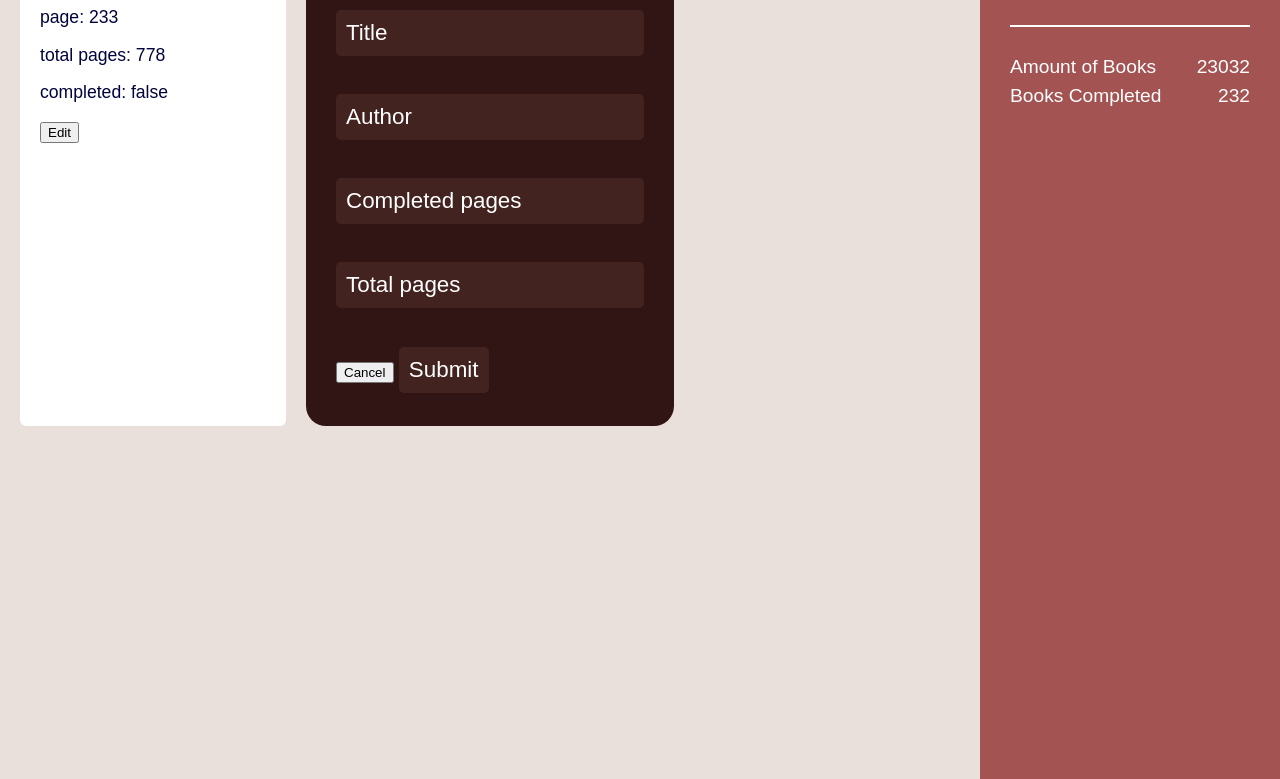
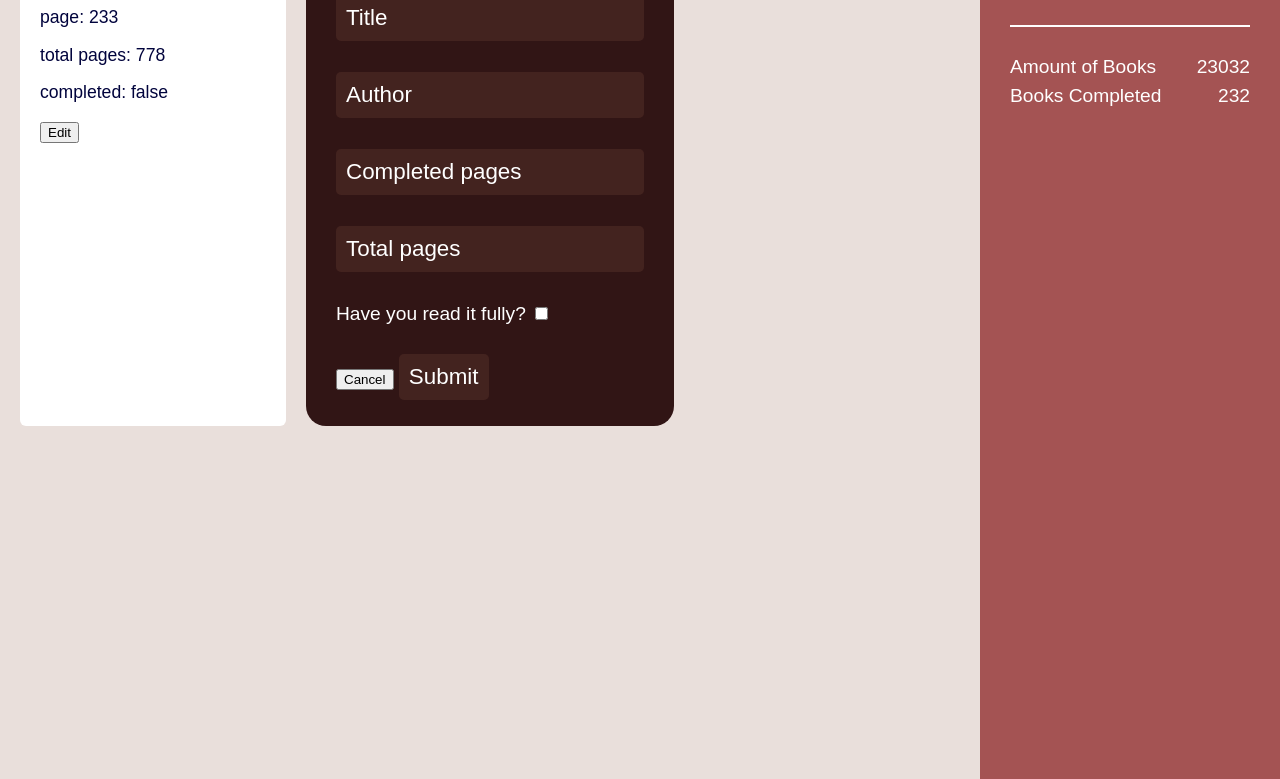
Before and after one commit to Kessius00/library, a plain HTML site: page index.html in a window 1280 px wide. Shown: the part 214-993 px from the top of the page. Drawn offline with Linux system fonts and the light colour scheme; a web font is replaced by a local one.

Commit message:
Add checkbox to form

```diff
--- a/index.html
+++ b/index.html
@@ -36,13 +36,17 @@
             <div class="newBookForm">
                 <form action="get" id="bookForm">
                     <h2>What book?</h2>
-                    <input type="text" placeholder="Title" id="title" required>
-                    <input type="text" placeholder="Author" id="author" required>
-                    <input type="number" name="completedPages" id="completedPages" max="99999999" placeholder="Completed pages" required>
-                    <input type="number" name="totPages" id="totPages" max="99999999" placeholder="Total pages" required>
-                <div>
+                    <input type="text" placeholder="Title" class="title" id="title" required>
+                    <input type="text" placeholder="Author" class="author" id="author" required>
+                    <input type="number" class="completed-pages" name="completedPages" id="completedPages" max="99999999" placeholder="Completed pages" required>
+                    <input type="number" class="total-pages" name="totPages" id="totPages" max="99999999" placeholder="Total pages" required>
+                    <div class="fully-read">
+                        <label for="fully-read">Have you read it fully?</label>
+                        <input type="checkbox" name="fullyRead" id="fullyRead">
+                    </div>
+                    <div>
                         <button id="cancel">Cancel</button>
-                        <input id="submit" type="submit">
+                        <input id="submit" class="submit-button" type="submit">
                     </div>
 
 
```
